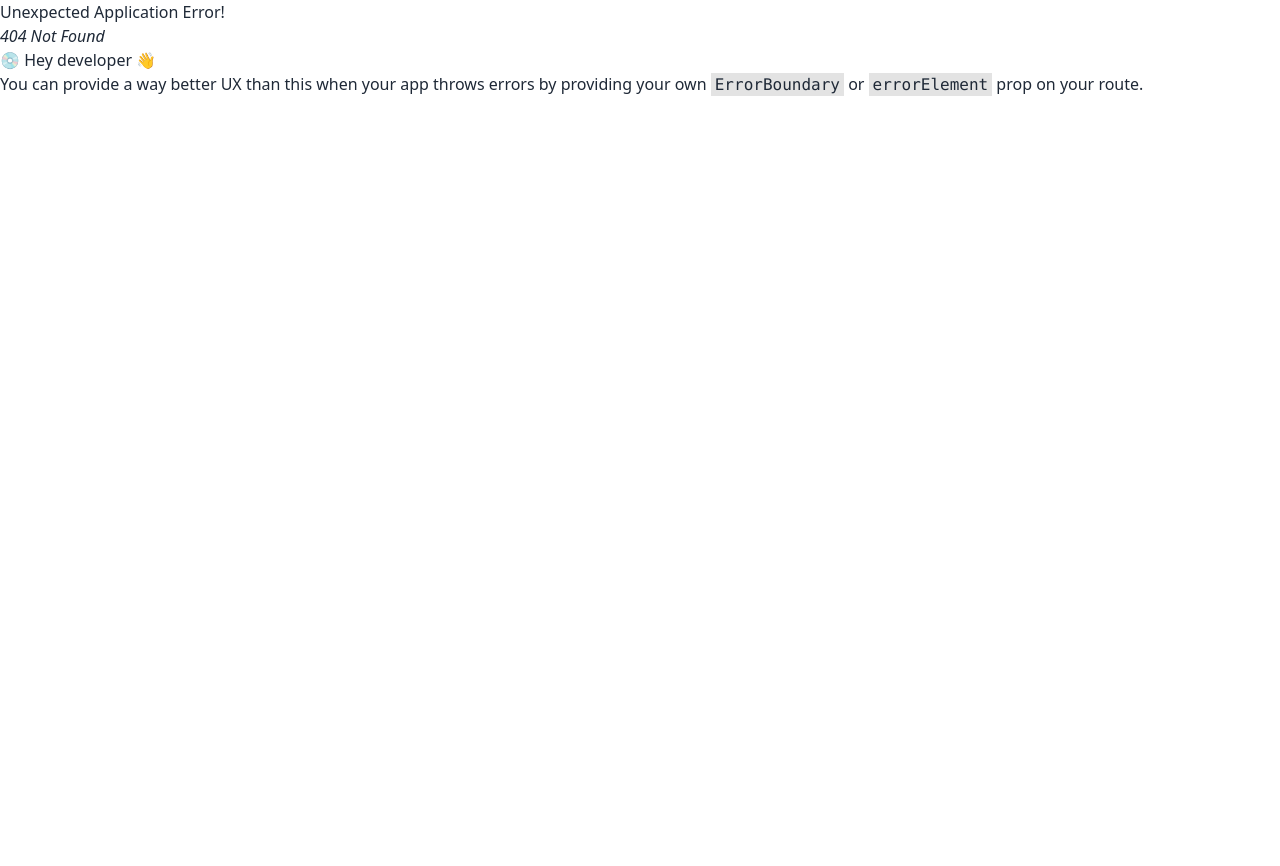
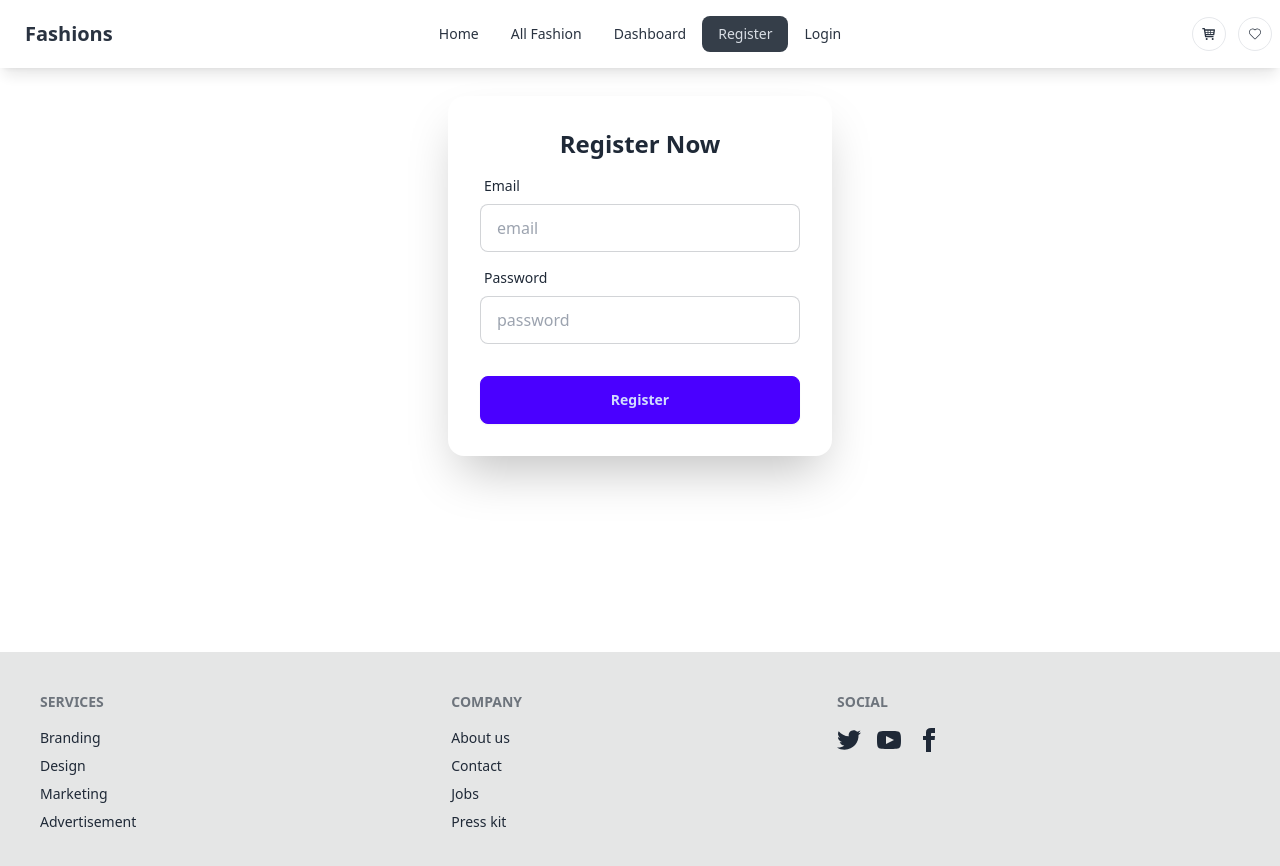
Before and after one commit to abdur-rhaman-babu/fashion-shop, a React (Vite) app: page /register in a window 1280 px wide. Before the commit this address had no page. Shown: the top 866 px of the page. Before the commit the page ends 800 px from the top, so only its background shows below. Built offline with nearby package versions, Linux system fonts and the light colour scheme.

Commit message:
Registration form validation

```diff
--- a/package.json
+++ b/package.json
@@ -10,6 +10,7 @@
     "preview": "vite preview"
   },
   "dependencies": {
+    "firebase": "^11.0.1",
     "react": "^18.3.1",
     "react-dom": "^18.3.1",
     "react-icons": "^5.3.0",
--- a/src/AuthProvider/AuthProvider.jsx
+++ b/src/AuthProvider/AuthProvider.jsx
@@ -1,14 +1,21 @@
 import { createContext, useState } from "react";
-
+import { auth } from './../Firebase/firebase.init';
+import { createUserWithEmailAndPassword } from "firebase/auth";
 export const AuthContext = createContext(null)
 
 const AuthProvider = ({children}) => {
     const name = 'Fashions'
     const [carts, setCarts] = useState([])
+
+    const createUser = (email, password) =>{
+        return createUserWithEmailAndPassword(auth, email, password)
+    }
+
     const allInfo = {
         name,
         carts,
-        setCarts
+        setCarts,
+        createUser
     }
     return (
         <AuthContext.Provider value={allInfo}>
--- /dev/null
+++ b/src/Firebase/firebase.init.js
@@ -0,0 +1,19 @@
+// Import the functions you need from the SDKs you need
+import { initializeApp } from "firebase/app";
+import { getAuth } from "firebase/auth";
+// TODO: Add SDKs for Firebase products that you want to use
+// https://firebase.google.com/docs/web/setup#available-libraries
+
+// Your web app's Firebase configuration
+const firebaseConfig = {
+  apiKey: "AIzaSyBAzjvjRxsDHt3V8YHcH7LPyJIr9TIePL0",
+  authDomain: "fashion-shop-dd03d.firebaseapp.com",
+  projectId: "fashion-shop-dd03d",
+  storageBucket: "fashion-shop-dd03d.firebasestorage.app",
+  messagingSenderId: "722852858622",
+  appId: "1:722852858622:web:5faa4662624363cf4ff3af"
+};
+
+// Initialize Firebase
+const app = initializeApp(firebaseConfig);
+export const auth = getAuth(app)
--- a/src/Pages/Categories/Categories.jsx
+++ b/src/Pages/Categories/Categories.jsx
@@ -1,20 +1,21 @@
-import { NavLink } from "react-router-dom";
+import { Link, NavLink, useLocation } from "react-router-dom";
 
 const Categories = ({ categories }) => {
   // console.log(categories);
+  const { pathname } = useLocation();
+  // console.log(location);
   return (
     <div>
       <div className="flex flex-col text-2xl uppercase bg-zinc-200 rounded-lg gap-4">
         <NavLink
-          className={({ isActive }) =>
-            `${
-              isActive ? "bg-blue-700 py-1 text-white" : ""
-            } py-1 pl-2 duration-1000 hover:bg-blue-700 hover:py-1 hover:text-white`
-          }
+          className ={` py-1 pl-2 duration-1000 hover:bg-blue-700 hover:py-1 hover:text-white
+            ${pathname === "/fashions" && 'bg-blue-700 py-1 text-white'}
+          `}
           to="/fashions"
         >
           All Product
         </NavLink>
+
         {categories.map((category) => (
           <NavLink
             className={({ isActive }) =>
@@ -22,7 +23,7 @@ const Categories = ({ categories }) => {
                 isActive ? "bg-blue-700 py-1 text-white" : ""
               } py-1 pl-2 duration-1000 hover:bg-blue-700 hover:py-1 hover:text-white`
             }
-            to={`/category/${category.category}`}
+            to={`/fashions/category/${category.category}`}
             key={category.category}
           >
             {category.category}
--- /dev/null
+++ b/src/Pages/Login/Login.jsx
@@ -0,0 +1,31 @@
+const Login = () => {
+    return (
+        <div className="text-center mt-24">
+        <div className="card bg-base-100 w-full mx-auto max-w-sm shrink-0 shadow-2xl">
+      <form className="card-body">
+      <h1 className="text-2xl font-bold">Login Now</h1>
+        <div className="form-control">
+          <label className="label">
+            <span className="label-text">Email</span>
+          </label>
+          <input type="email" placeholder="email" className="input input-bordered" required />
+        </div>
+        <div className="form-control">
+          <label className="label">
+            <span className="label-text">Password</span>
+          </label>
+          <input type="password" placeholder="password" className="input input-bordered" required />
+          <label className="label">
+            <a href="#" className="label-text-alt link link-hover">Forgot password?</a>
+          </label>
+        </div>
+        <div className="form-control mt-6">
+          <button className="btn btn-primary">Login</button>
+        </div>
+      </form>
+    </div>
+    </div>
+    );
+};
+
+export default Login;
--- /dev/null
+++ b/src/Pages/Register/Register.jsx
@@ -0,0 +1,80 @@
+import { useContext, useState } from "react";
+import { AuthContext } from "../../AuthProvider/AuthProvider";
+
+const Register = () => {
+  const { createUser } = useContext(AuthContext);
+  const [password, setPassword] = useState(false);
+  const [success, setSuccess] = useState(false);
+  const [errorMessage, setErrorMessage] = useState(false);
+  const handleRegister = (e) => {
+    e.preventDefault();
+
+    const email = e.target.email.value;
+    const password = e.target.password.value;
+
+    const passwordRegex =
+      /^(?=.*[A-Z])(?=.*[a-z])(?=.*\d)(?=.*[@$!%*?&])[A-Za-z\d@$!%*?&]{6,}$/;
+    if (!passwordRegex.test(password)) {
+      setPassword(
+        "At least one uppercase, one lowercase letter, one digit, and one special character are required"
+      );
+      return;
+    }
+    createUser(email, password)
+      .then((result) => {
+        setSuccess("Registered Successfully");
+        console.log(result.user);
+        e.target.reset();
+      })
+      .catch(() => {
+        setErrorMessage("User already Exsits");
+        return;
+      });
+  };
+
+  return (
+    <div className="text-center mt-24">
+      <div className="card bg-base-100 w-full mx-auto max-w-sm shrink-0 shadow-2xl">
+        <form onSubmit={handleRegister} className="card-body">
+          <h1 className="text-2xl font-bold">Register Now</h1>
+          <div className="form-control">
+            <label className="label">
+              <span className="label-text">Email</span>
+            </label>
+            <input
+              type="email"
+              name="email"
+              placeholder="email"
+              className="input input-bordered"
+              required
+            />
+          </div>
+          <div className="form-control">
+            <label className="label">
+              <span className="label-text">Password</span>
+            </label>
+            <input
+              type="password"
+              name="password"
+              placeholder="password"
+              className="input input-bordered"
+              required
+            />
+            {success ? (
+              <div className="text-green-700">{success}</div>
+            ) : errorMessage ? (
+              <div className="text-red-700">{errorMessage}</div>
+            ) : password ? (
+              <div className="text-red-700">{password}</div>
+            ) : null}
+          </div>
+          <div className="form-control mt-6">
+            <button className="btn btn-primary">Register</button>
+          </div>
+        </form>
+      </div>
+    </div>
+  );
+};
+
+export default Register;
--- a/src/Routes/Routes.jsx
+++ b/src/Routes/Routes.jsx
@@ -6,6 +6,8 @@ import Fashion from "../components/Fashion/Fashion";
 import Fashions from './../Pages/Fashions/Fashions';
 import ProductDetails from "../components/ProductDetails/ProductDetails";
 import AddCart from "../components/AddCart/AddCart";
+import Login from "../Pages/Login/Login";
+import Register from "../Pages/Register/Register";
 
 const router = createBrowserRouter([
     {
@@ -32,17 +34,17 @@ const router = createBrowserRouter([
             {
                 path:'/fashions',
                 element:<Fashions/>,
-                loader: () => fetch('../categories.json'),
+                loader: () => fetch('/categories.json'),
                 children:[
                     {
                         path:'category/:category',
                         element:<Fashion/>,
-                        loader: ()=> fetch('../fashions.json')
+                        loader: ()=> fetch('/fashions.json')
                     },
                     {
                         path:'/fashions',
                         element:<Fashion/>,
-                        loader: ()=> fetch('../fashions.json')
+                        loader: ()=> fetch('/fashions.json')
                     }
                 ]
             },
@@ -53,11 +55,19 @@ const router = createBrowserRouter([
             {
                 path:'/fashion/:fashionId',
                 element:<ProductDetails/>,
-                loader:()=> fetch('../fashions.json')
+                loader:()=> fetch('/fashions.json')
             },
             {
                 path:'/addCart',
                 element:<AddCart/>
+            },
+            {
+                path:'/login',
+                element:<Login/>
+            },
+            {
+                path:'/register',
+                element:<Register/>
             }
         ]
     }
--- a/src/components/AddCart/AddCart.jsx
+++ b/src/components/AddCart/AddCart.jsx
@@ -3,11 +3,16 @@ import { AuthContext } from "../../AuthProvider/AuthProvider";
 import { FaRegTimesCircle } from "react-icons/fa";
 
 const AddCart = () => {
-  const { carts } = useContext(AuthContext);
-  // const { productName, image, price, stock, description } = cart;
-  console.log(carts);
+  const { carts, setCarts } = useContext(AuthContext);
+//   console.log(carts);
+
+  const handleRemoveFromCart = (id) =>{
+        const remaining = carts.filter(cart=> cart.id !==id)
+        setCarts(remaining)
+  }
+
   return (
-    <div>
+    <div className="space-y-5 my-5">
       {carts.map((cart) => (
         <div key={cart.id}>
           <div className="border flex gap-5 border-blue-300 p-4 rounded-lg space-y-3 shadow-lg">
@@ -29,7 +34,10 @@ const AddCart = () => {
                 </p>
               </div>
             </div>
-            <div className="font-bold text-3xl cursor-pointer">
+            <div
+              onClick={() => handleRemoveFromCart(cart.id)}
+              className="font-bold text-3xl cursor-pointer"
+            >
               <FaRegTimesCircle />
             </div>
           </div>
--- a/src/components/Navbar/Navbar.jsx
+++ b/src/components/Navbar/Navbar.jsx
@@ -39,6 +39,12 @@ const Navbar = () => {
               <li>
                 <NavLink to="/dashboard">Dashboard</NavLink>
               </li>
+              <li>
+              <NavLink to="/register">Register</NavLink>
+            </li>
+            <li>
+              <NavLink to="/login">Login</NavLink>
+            </li>
             </ul>
           </div>
           <a className="btn btn-ghost text-xl">{name}</a>
@@ -53,6 +59,12 @@ const Navbar = () => {
             </li>
             <li>
               <NavLink to="/dashboard">Dashboard</NavLink>
+            </li>
+            <li>
+              <NavLink to="/register">Register</NavLink>
+            </li>
+            <li>
+              <NavLink to="/login">Login</NavLink>
             </li>
           </ul>
         </div>
--- a/src/components/ProductDetails/ProductDetails.jsx
+++ b/src/components/ProductDetails/ProductDetails.jsx
@@ -1,28 +1,32 @@
-import { useContext, useState } from "react";
+import { useContext, useEffect, useState } from "react";
 import { FaRegTimesCircle } from "react-icons/fa";
 import { useLoaderData, useNavigate, useParams } from "react-router-dom";
 import { AuthContext } from "../../AuthProvider/AuthProvider";
 
 const ProductDetails = () => {
   const { carts, setCarts } = useContext(AuthContext);
-//   console.log(cart)
+  const [fashion, setFashion] = useState({})
   const { fashionId } = useParams();
   const id = parseInt(fashionId);
   const fashions = useLoaderData();
-  const fashion = fashions.find((fashion) => fashion.id === id);
-//   console.log(fashion);
+
+  useEffect(()=>{
+    const currentFashion = fashions.find(fashion=> fashion.id === id)
+    setFashion(currentFashion)
+  },[fashions, id])
+
   const navigate = useNavigate();
 
   const { productName, image, price, stock, description } = fashion;
 
-    const isExsits = carts.find(cart=> cart.id === id)
-  const handleAddToCart = (fashion) =>{
-        if(!isExsits){
-            setCarts([...carts, fashion])
-        }else{
-            alert('Already Exsits')
-        }
-  }
+  const isExsits = carts.find((cart) => cart.id === id);
+  const handleAddToCart = (fashion) => {
+    if (!isExsits) {
+      setCarts([...carts, fashion]);
+    } else {
+      alert("Already Exsits");
+    }
+  };
   return (
     <div>
       <div className="border flex gap-5 border-blue-300 p-4 rounded-lg space-y-3 shadow-lg">
@@ -44,9 +48,12 @@ const ProductDetails = () => {
             </p>
           </div>
           <button
+            disabled={!stock}
             onClick={() => handleAddToCart(fashion)}
             className={`font-bold py-2 px-4
-           rounded-lg bg-blue-700 text-white`}
+            rounded-lg
+            ${!stock && "bg-gray-300 text-gray-500"}
+            bg-blue-700 text-white`}
           >
             Add to cart
           </button>
```
Also changed, not shown: 1 other file (tests, documents, lock files or other folders).
